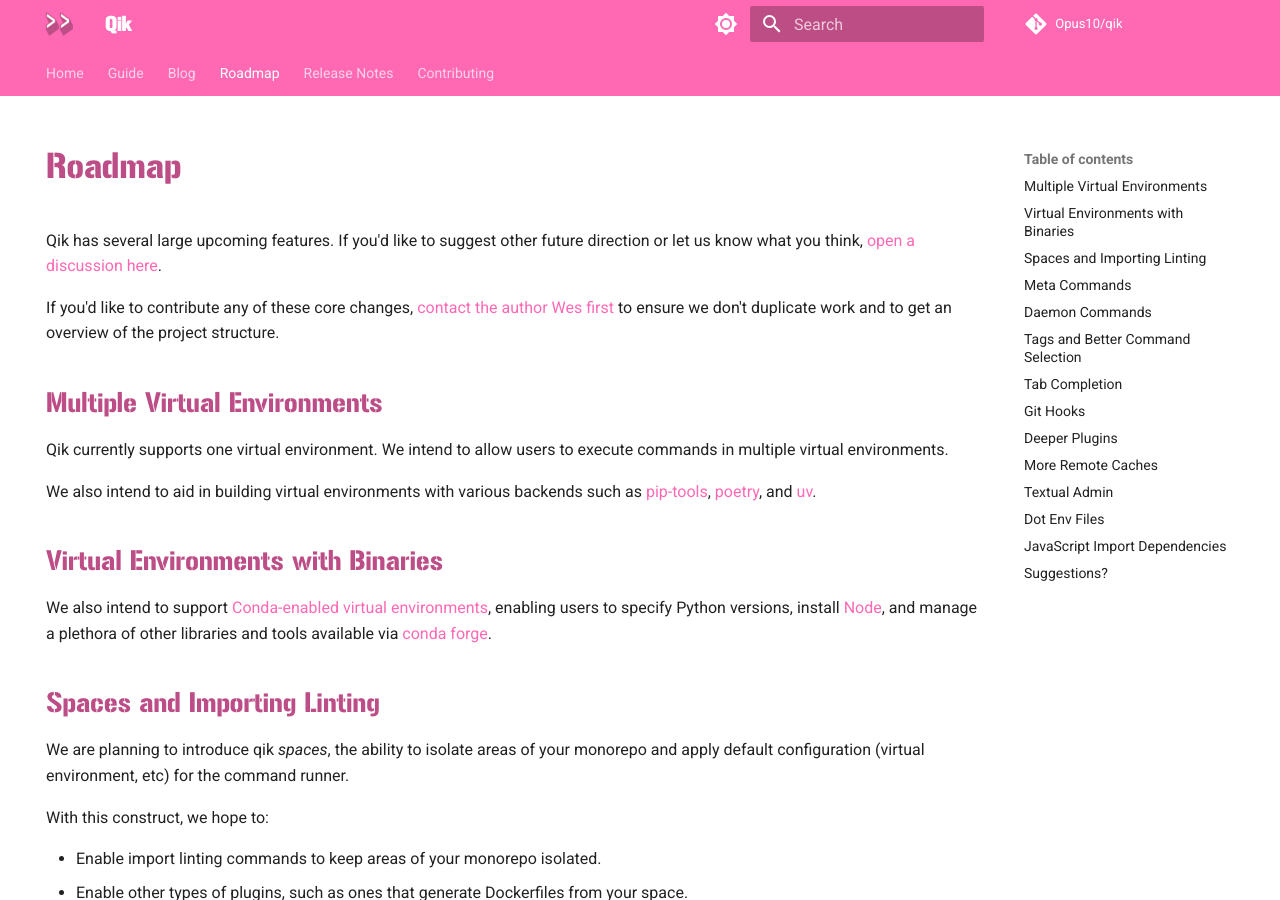
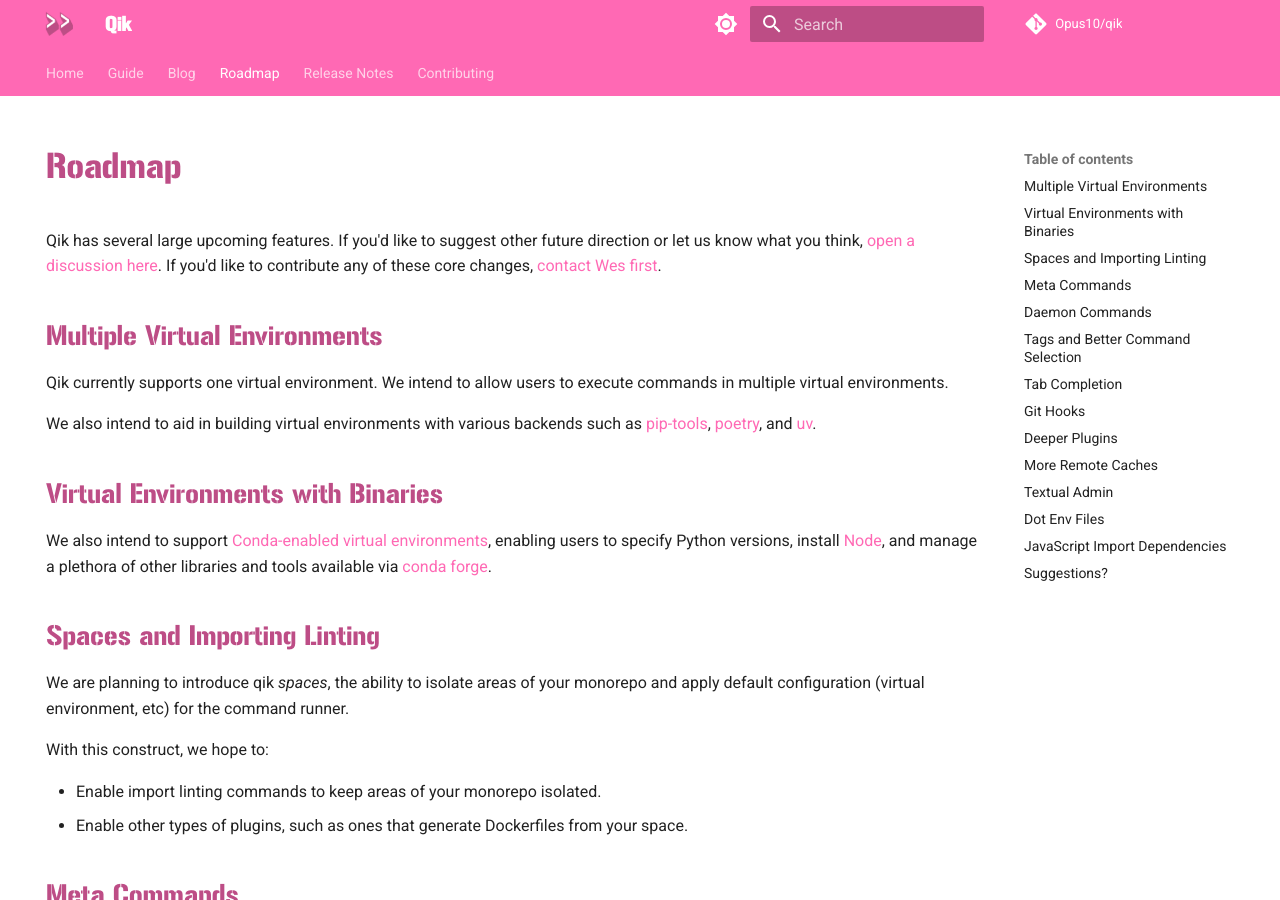
Before and after one commit to Opus10/qik, an MkDocs documentation site: the page built from docs/roadmap.md, in a window 1280 px wide and 900 px high. Built offline with MkDocs 1.6.1 and Material for MkDocs 9.7.7, drawn with Linux system fonts in a browser that asks for light colours; comment, search, counter and statistics services are not loaded.

Commit message:
more docs

```diff
--- a/docs/overrides/home.html
+++ b/docs/overrides/home.html
@@ -13,7 +13,7 @@
         <h1>Make CI Fast Again</h1>
         <p>
             Qik is a cached command runner for Python monorepos.<br/>
-            <small><a href="{{ config.repo_url }}">100% open source.</a></small>
+            <small><a href="{{ config.repo_url }}">It's free and open source.</a></small>
         </p>
         <a href="{{ page.next_page.url | url }}" title="{{ page.next_page.title | e }}" class="md-button md-button--primary">
           Get started
--- a/docs/roadmap.md
+++ b/docs/roadmap.md
@@ -5,9 +5,7 @@
 
 # Roadmap
 
-Qik has several large upcoming features. If you'd like to suggest other future direction or let us know what you think, [open a discussion here](https://github.com/Opus10/qik/discussions).
-
-If you'd like to contribute any of these core changes, [contact the author Wes first](mailto:wesleykendall@gmail.com) to ensure we don't duplicate work and to get an overview of the project structure.
+Qik has several large upcoming features. If you'd like to suggest other future direction or let us know what you think, [open a discussion here](https://github.com/Opus10/qik/discussions). If you'd like to contribute any of these core changes, [contact Wes first](mailto:wesleykendall@gmail.com).
 
 ## Multiple Virtual Environments
 
```
